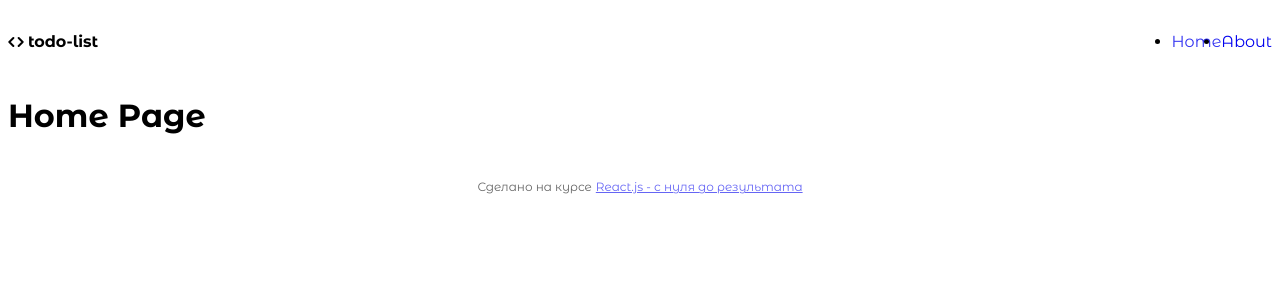
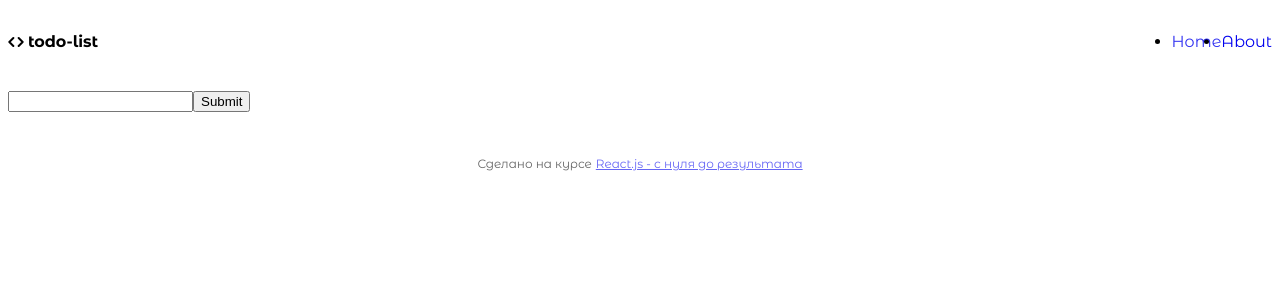
Before and after one commit to eishinkina/todo-list, a React (Create React App) app: page / in a window 1280 px wide. Shown: the top 300 px of the page. Built offline with nearby package versions, Linux system fonts and the light colour scheme.

Commit message:
form creation

```diff
--- a/src/pages/Home/Home.jsx
+++ b/src/pages/Home/Home.jsx
@@ -1,11 +1,40 @@
-import React from 'react'
+import React, { useState } from 'react'
 
 import { Container } from '../../layouts'
+
+const Form = () => {
+  const [title, setTitle] = useState('')
+
+  const handleSubmit = () => {
+    event.preventDefault()
+
+    if (!title && title.length == 0) {
+      return
+    }
+
+    console.log('submitted: ' + title)
+
+    ///reset
+    setTitle('')
+  }
+
+  return (
+    <form onSubmit={handleSubmit}>
+      <input
+        type='text'
+        required
+        value={title}
+        onChange={(e) => setTitle(e.target.value)}
+      />
+      <button type='submit'>Submit</button>
+    </form>
+  )
+}
 
 const HomePage = () => {
   return (
     <Container>
-      <h1 className='ui-title-1'>Home Page</h1>
+      <Form />
     </Container>
   )
 }
```
